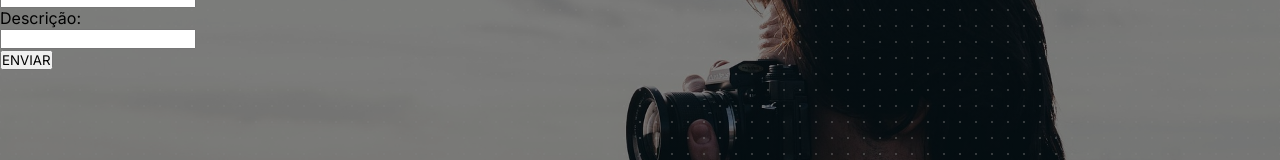
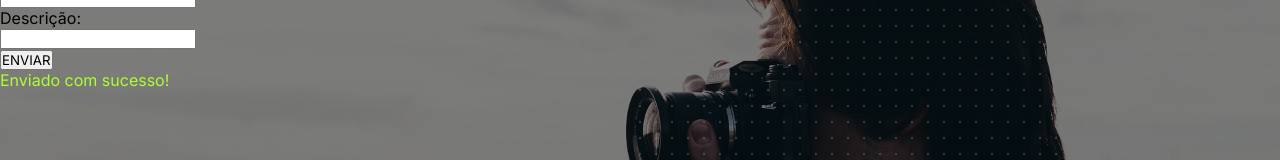
Before and after one commit to Nexus-Consulting-FIAP/Checkpoint03Web-Front, a plain HTML site: page pages/contato.html in a window 1280 px wide. Both pictures are taken after a click on the button "ENVIAR". Shown: the part 198-358 px from the top of the page. Drawn offline with Linux system fonts and the light colour scheme.

Commit message:
contato: aviso enviado com sucesso feito

```diff
--- a/pages/contato.html
+++ b/pages/contato.html
@@ -1,5 +1,6 @@
 <!DOCTYPE html>
 <html lang="pt-br">
+
 <head>
     <meta charset="UTF-8">
     <meta name="viewport" content="width=device-width, initial-scale=1.0">
@@ -7,6 +8,7 @@
     <link rel="stylesheet" href="/src/css/main.css">
     <title>Contato</title>
 </head>
+
 <body>
     <header>
         <nav>
@@ -32,7 +34,8 @@
             <div>
                 <p>Descrição: </p> <input type="text">
             </div>
-            <button>ENVIAR</button>
+            <button id="btn_enviar">ENVIAR</button>
+            <p id="submit_result" class="result-text"></p>
         </div>
     </main>
     <footer>
@@ -50,5 +53,7 @@
             <p>-2025 Todos os direitos reservados</p>
         </div>
     </footer>
+    <script src="../src/js/contato.js"></script>
 </body>
+
 </html>
--- a/src/css/contato.css
+++ b/src/css/contato.css
@@ -13,3 +13,7 @@ main {
         no-repeat;
     background-position: center;
 }
+
+.result-text {
+    color: greenyellow;
+}
--- /dev/null
+++ b/src/js/contato.js
@@ -0,0 +1,5 @@
+const submit_result = document.getElementById("submit_result")
+const btn_enviar = document.getElementById("btn_enviar")
+btn_enviar.addEventListener("click", ()=>{
+    submit_result.textContent = "Enviado com sucesso!"
+})
```
